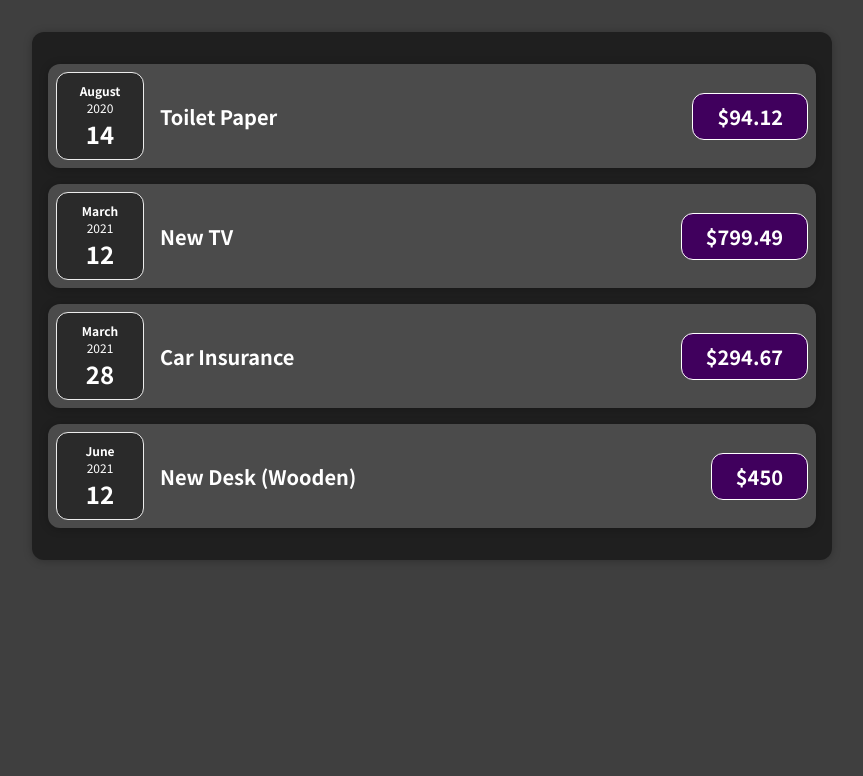
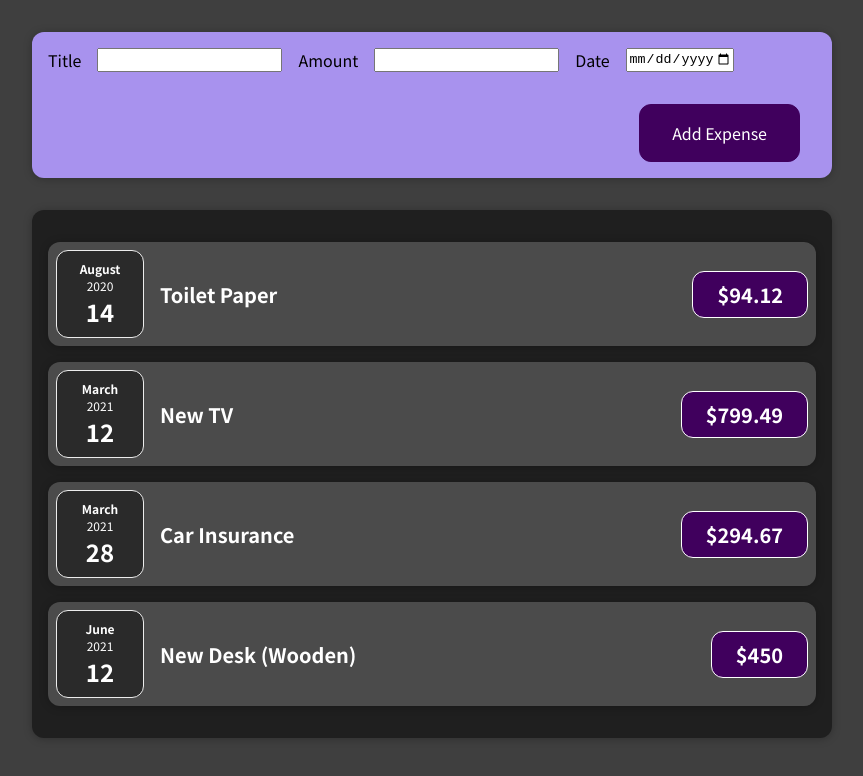
Before and after one commit to Unity7/Expense-Tracker, a React (Create React App) app: page / in a window 1280 px wide. Shown: the top 776 px of the page, without its empty margins (208-1071 px from the left). Built offline with nearby package versions, Linux system fonts and the light colour scheme.

Commit message:
added new expense form

```diff
--- a/src/App.js
+++ b/src/App.js
@@ -1,6 +1,7 @@
 import Expenses from "./components/Expenses/Expenses";
+import NewExpense from "./components/NewExpense/NewExpense";
 
-function App() {
+const App = () => {
   const expenses = [
     {
       id: "e1",
@@ -22,7 +23,12 @@
       date: new Date(2021, 5, 12),
     },
   ];
-  return <Expenses items={expenses} />;
-}
+  return (
+    <div>
+      <NewExpense />
+      <Expenses items={expenses} />
+    </div>
+  );
+};
 
 export default App;
--- a/src/components/Expenses/ExpenseDate.js
+++ b/src/components/Expenses/ExpenseDate.js
@@ -1,5 +1,5 @@
 import "./ExpenseDate.css";
-function ExpenseDate(props) {
+const ExpenseDate = (props) => {
   const month = props.date.toLocaleString("en-US", { month: "long" });
   const day = props.date.toLocaleString("en-US", { day: "2-digit" });
   const year = props.date.getFullYear();
@@ -10,6 +10,6 @@
       <div className="expense-date__day">{day}</div>
     </div>
   );
-}
+};
 
 export default ExpenseDate;
--- a/src/components/Expenses/Expenses.js
+++ b/src/components/Expenses/Expenses.js
@@ -2,7 +2,7 @@
 import "./Expenses.css";
 import Card from "../UI/Card";
 
-function Expenses(props) {
+const Expenses = (props) => {
   return (
     <Card className="expenses">
       <ExpenseItem
@@ -27,6 +27,6 @@
       />
     </Card>
   );
-}
+};
 
 export default Expenses;
--- /dev/null
+++ b/src/components/NewExpense/ExpenseForm.css
@@ -0,0 +1,26 @@
+.new-expense__controls {
+  display: flex;
+  flex-wrap: wrap;
+  gap: 1rem;
+  margin-bottom: 1rem;
+  text-align: left;
+}
+
+.new-expense__control label {
+  font-weight: bold;
+  margin-bottom: 0.5rem;
+  display: block;
+}
+
+.new-expense__control input {
+  font: inherit;
+  padding: 0.5rem;
+  border-radius: 6px;
+  border: 1px solid #ccc;
+  width: 20rem;
+  max-width: 100%;
+}
+
+.new-expense__actions {
+  text-align: right;
+}
--- /dev/null
+++ b/src/components/NewExpense/ExpenseForm.js
@@ -0,0 +1,27 @@
+import "./ExpenseForm.css";
+
+const ExpenseForm = () => {
+  return (
+    <form>
+      <div className="new-expense__controls">
+        <div className="new-expense__controls">
+          <label>Title</label>
+          <input type="text" />
+        </div>
+        <div className="new-expense__controls">
+          <label>Amount</label>
+          <input type="number" min="0.01" step="0.01" />
+        </div>
+        <div className="new-expense__controls">
+          <label>Date</label>
+          <input type="date" min="2019-01-01" max="2022-12-31" />
+        </div>
+      </div>
+      <div className="new-expense__actions">
+        <button type="submit">Add Expense</button>
+      </div>
+    </form>
+  );
+};
+
+export default ExpenseForm;
--- /dev/null
+++ b/src/components/NewExpense/NewExpense.css
@@ -0,0 +1,38 @@
+.new-expense {
+  background-color: #a892ee;
+  padding: 1rem;
+  margin: 2rem auto;
+  width: 50rem;
+  max-width: 95%;
+  border-radius: 12px;
+  text-align: center;
+  box-shadow: 0 1px 8px rgba(0, 0, 0, 0.25);
+}
+
+.new-expense button {
+  font: inherit;
+  cursor: pointer;
+  padding: 1rem 2rem;
+  border: 1px solid #40005d;
+  background-color: #40005d;
+  color: white;
+  border-radius: 12px;
+  margin-right: 1rem;
+}
+
+.new-expense button:hover,
+.new-expense button:active {
+  background-color: #510674;
+  border-color: #510674;
+}
+
+.new-expense button.alternative {
+  color: #220131;
+  border-color: transparent;
+  background-color: transparent;
+}
+
+.new-expense button.alternative:hover,
+.new-expense button.alternative:active {
+  background-color: #ddb3f8;
+}
--- /dev/null
+++ b/src/components/NewExpense/NewExpense.js
@@ -0,0 +1,12 @@
+import "./NewExpense.css";
+import ExpenseForm from "./ExpenseForm";
+
+const NewExpense = () => {
+  return (
+    <div className="new-expense">
+      <ExpenseForm />
+    </div>
+  );
+};
+
+export default NewExpense;
--- a/src/components/UI/Card.js
+++ b/src/components/UI/Card.js
@@ -1,9 +1,9 @@
 import "./Card.css";
 
-function Card(props) {
+const Card = (props) => {
   const classes = "card " + props.className;
 
   return <div className={classes}>{props.children}</div>;
-}
+};
 
 export default Card;
```
Also changed, not shown: src/components/Expenses/ExpenseItems.js (+9 -2 lines).
